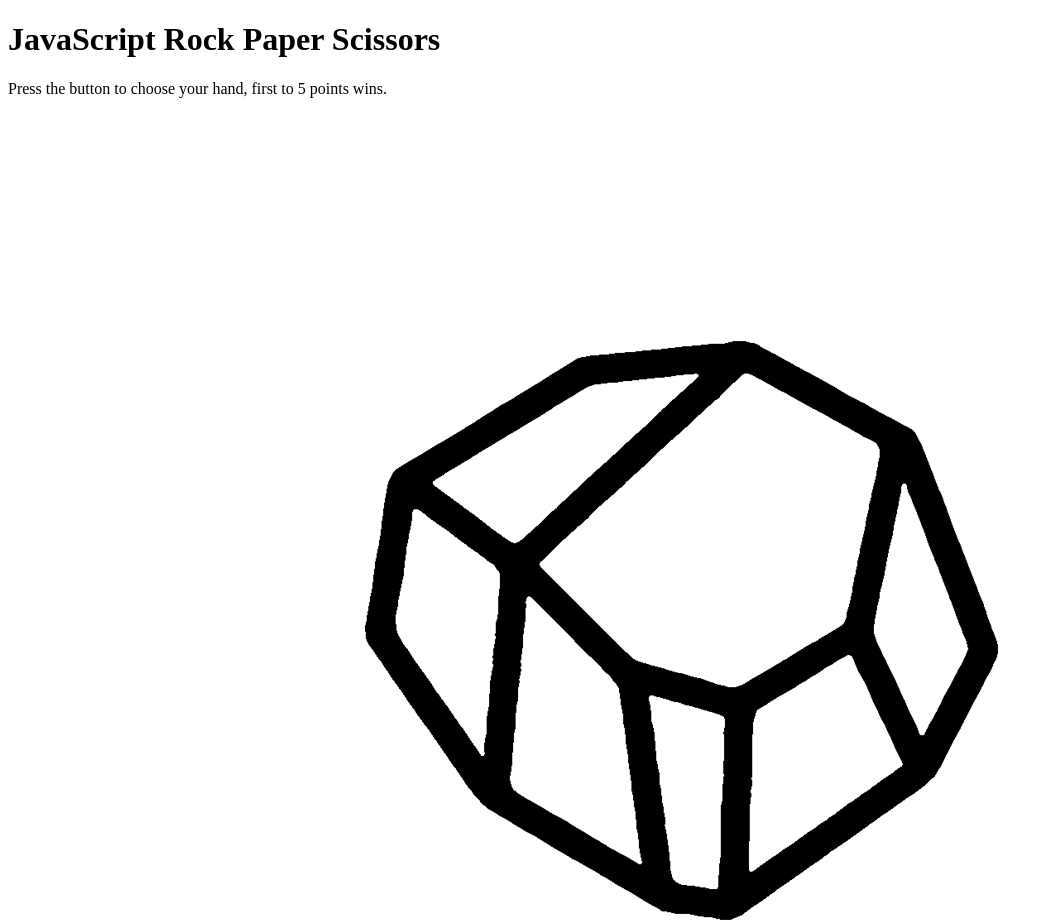
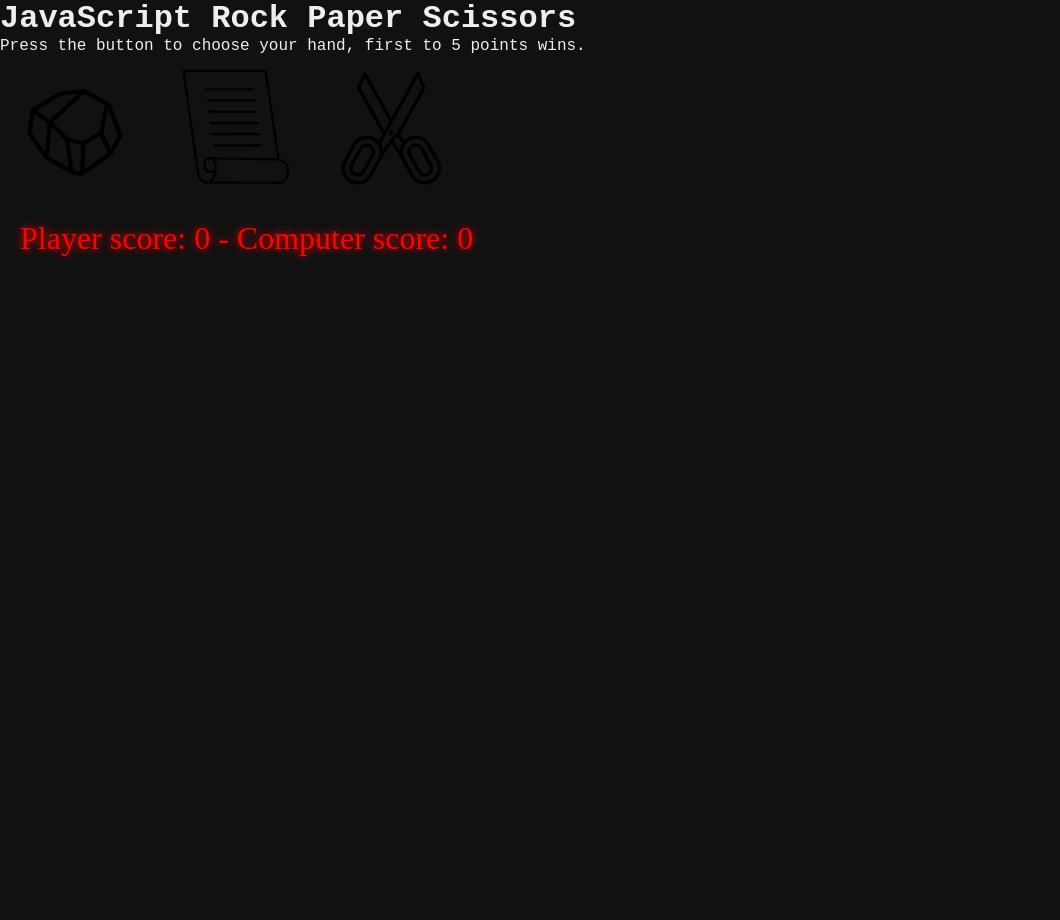
Before and after one commit to Marentxs/rock-paper-scissors, a plain HTML site: page index.html in a window 1280 px wide. Shown: the top 920 px of the page, without its empty margins (0-1060 px from the left). After the commit the page ends 800 px from the top, so only its background shows below. Drawn offline with Linux system fonts and the light colour scheme.

Commit message:
add general colors, fonts and containers

```diff
--- a/index.html
+++ b/index.html
@@ -4,16 +4,19 @@
     <meta charset="UTF-8" />
     <meta name="viewport" content="width=device-width, initial-scale=1.0" />
     <title>Rock Paper Scissors</title>
+
+    <link rel="stylesheet" href="styles.css" />
   </head>
   <body>
-    <h1>JavaScript Rock Paper Scissors</h1>
-    <p>Press the button to choose your hand, first to 5 points wins.</p>
-    <button id="rock">Rock</button>
-    <button id="paper">Paper</button>
-    <button id="scissors">Scissors</button>
-    <img src="./images/rock.png" class="clickable-img" />
-    <img src="./images/paper.png" class="clickable-img" />
-    <img src="./images/scissors.png" class="clickable-img" />
+    <div id="container">
+      <h1>JavaScript Rock Paper Scissors</h1>
+      <p>Press the button to choose your hand, first to 5 points wins.</p>
+      <div id="buttons">
+        <img id="rock" src="./images/rock.png" class="clickable-img" />
+        <img id="paper" src="./images/paper.png" class="clickable-img" />
+        <img id="scissors" src="./images/scissors.png" class="clickable-img" />
+      </div>
+    </div>
 
     <div id="score">
       Player score: <span id="humanScore">0</span> - Computer score:
--- a/javascript.js
+++ b/javascript.js
@@ -8,9 +8,9 @@ function computer() {
 
 //attach buttons
 
-const rockbtn = document.querySelector("#rock");
-const paperbtn = document.querySelector("#paper");
-const scissorsbtn = document.querySelector("#scissors");
+const rockbtn = document.getElementById("rock");
+const paperbtn = document.getElementById("paper");
+const scissorsbtn = document.getElementById("scissors");
 
 const humanScore = document.getElementById("humanScore");
 const computerScore = document.getElementById("computerScore");
--- /dev/null
+++ b/styles.css
@@ -0,0 +1,32 @@
+* {
+  margin: 0;
+  padding: 0;
+  box-sizing: border-box;
+}
+
+body {
+  font-family: monospace;
+  font-size: 16px;
+  background: #111111;
+  color: #eee;
+}
+
+#container {
+  display: flex;
+  flex-direction: column;
+}
+
+.clickable-img {
+  width: 150px; /* or % for responsive */
+  height: auto; /* keeps aspect ratio */
+}
+
+#score {
+  font-family: "Orbitron";
+  font-size: 32px;
+  color: red;
+  text-shadow: 0 0 8px red;
+  background: #111;
+  padding: 10px 20px;
+  border-radius: 4px;
+}
```
